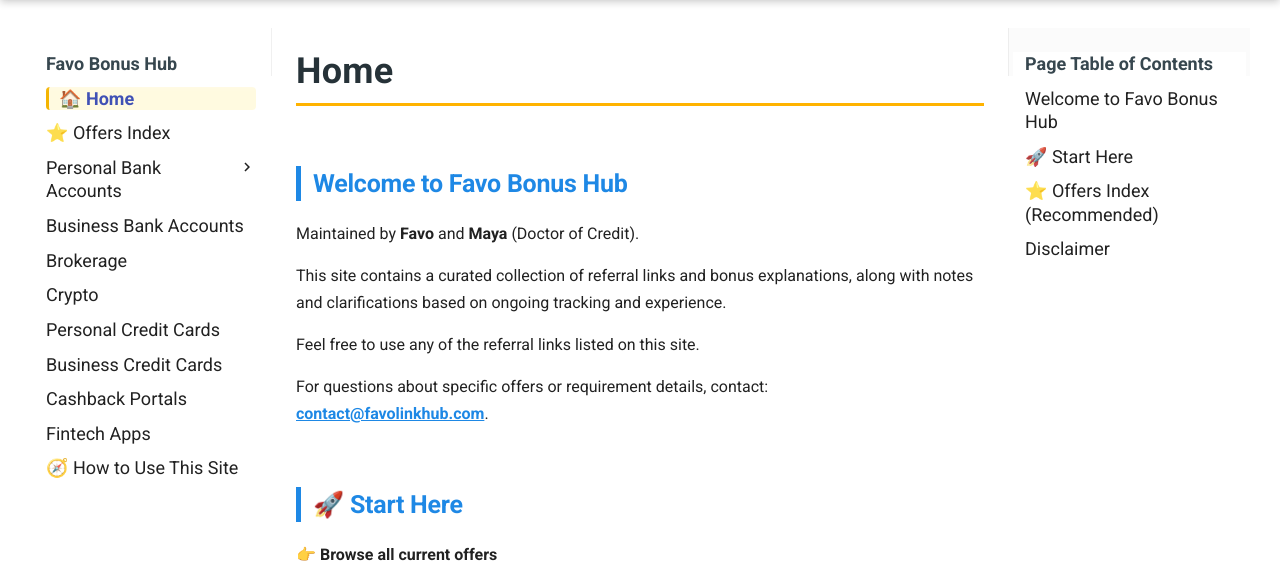
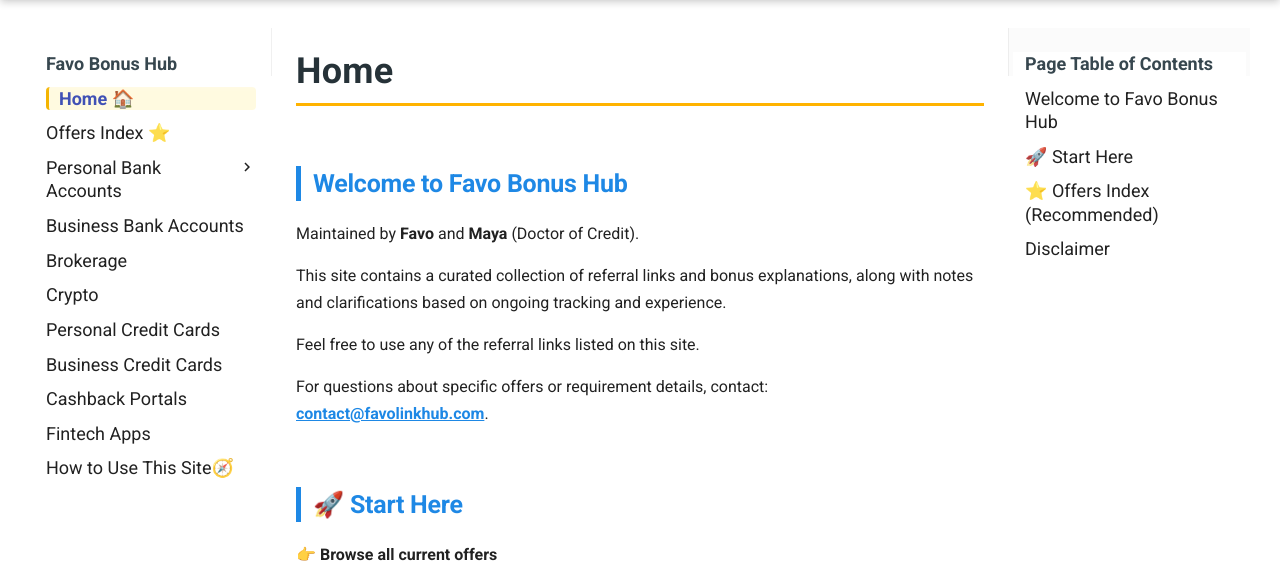
Before and after one commit to whispersofzephyr/favolinkhub-site, an MkDocs documentation site: the page built from docs/index.md, in a window 1280 px wide. Shown: the part 152-719 px from the top of the page. Built offline with MkDocs 1.6.1 and Material for MkDocs 9.7.7, drawn with Linux system fonts in a browser that asks for light colours.

```diff
--- a/mkdocs.yml
+++ b/mkdocs.yml
@@ -11,8 +11,8 @@ theme:
       accent: amber
 
 nav:
-  - 🏠 Home: index.md
-  - ⭐ Offers Index: offers-index.md
+  - Home 🏠: index.md
+  - Offers Index ⭐: offers-index.md
   - Personal Bank Accounts:
     - Overview: personal-bank.md
     - Nationwide: personal-bank-nationwide.md
@@ -24,7 +24,7 @@ nav:
   - Business Credit Cards: business-credit-cards.md
   - Cashback Portals: shopping-portals.md
   - Fintech Apps: money-tools.md
-  - 🧭 How to Use This Site: help.md
+  - How to Use This Site🧭: help.md
 
 markdown_extensions:
   - toc:
```
